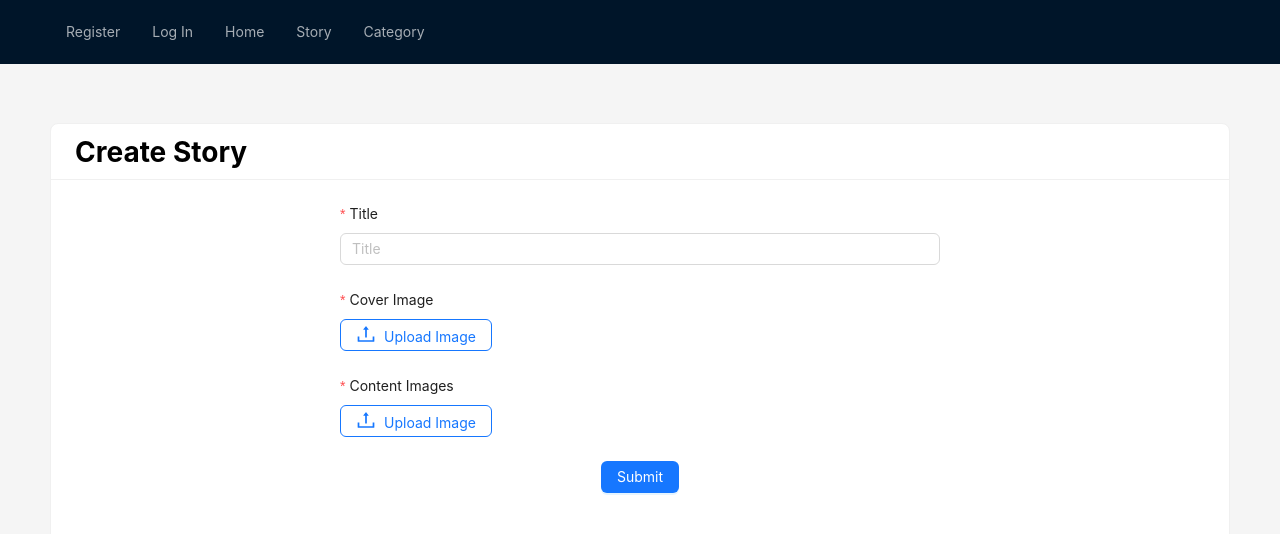
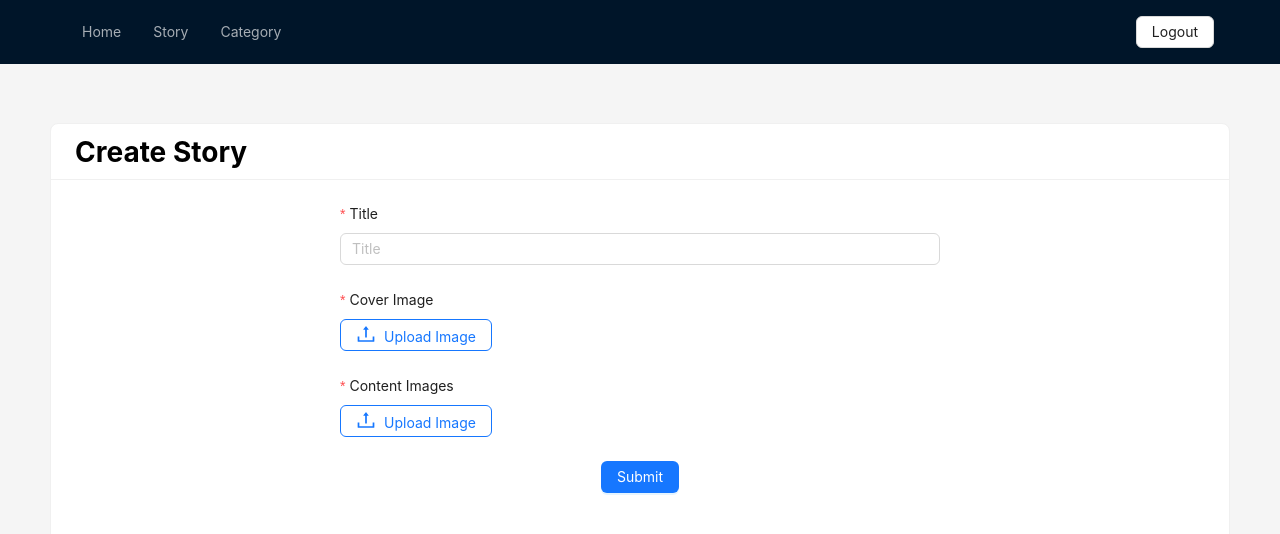
Before and after one commit to KazimAbusnaimeh/admin-panel-stg, a Vue app: page /story-form in a window 1280 px wide. Shown: the top 534 px of the page. Built offline with nearby package versions, Linux system fonts and the light colour scheme; sample sign-in values are in the browser's storage.

Commit message:
update the auth and the header

```diff
--- a/src/App.vue
+++ b/src/App.vue
@@ -2,7 +2,13 @@
   <div>
     <a-layout>
       <a-layout-header class="header">
-        <a-menu theme="dark" mode="horizontal" :selectedKeys="[path]">
+        <div class="header-content" v-if="user">
+          <a-menu
+            theme="dark"
+            mode="horizontal"
+            :selectedKeys="[path]"
+            class="menu"
+          >
             <a-menu-item
               v-for="route in routes"
               :key="route.path"
@@ -13,6 +19,10 @@
               </router-link>
             </a-menu-item>
           </a-menu>
+          <a-button @click="handleLogout" class="logout-button"
+            >Logout</a-button
+          >
+        </div>
       </a-layout-header>
       <a-layout-content class="content-layout">
         <RouterView />
@@ -26,6 +36,7 @@ import { routes } from "./router";
 export default {
   data() {
     return {
+      user: this.$store.getters.getUser,
       path: this.$route.path,
       routes: routes.filter((item) => item?.showInHeader),
     };
@@ -34,9 +45,14 @@ export default {
     selectedTab(path) {
       return this.$route.path === path ? "ant-menu-item-selected" : "";
     },
+    handleLogout() {
+      // Implement the logout functionality
+      this.$store.dispatch("LogOut");
+    },
   },
   watch: {
     "$route.path"(newPath) {
+      this.user = this.$store.getters.getUser;
       this.path = newPath;
     },
   },
@@ -44,9 +60,36 @@ export default {
 </script>
 
 <style scoped>
+.header {
+  display: flex;
+  justify-content: space-between;
+  align-items: center;
+  background: #001529;
+  padding: 0 16px;
+}
+
+.header-content {
+  display: flex;
+  align-items: center;
+  flex: 1;
+  padding: 0 50px;
+  @media (max-width: 600px) {
+    padding: 0 0px;
+  }
+}
+
+.menu {
+  flex: 1;
+}
+
+.logout-button {
+  margin-left: auto;
+}
+
 .content-layout {
   padding: 0 50px;
 }
+
 @media (max-width: 600px) {
   .content-layout {
     padding: 0 10px;
--- a/src/core/service/ApiService.js
+++ b/src/core/service/ApiService.js
@@ -24,8 +24,28 @@ class ApiService {
         return Promise.reject(error);
       }
     );
+    let lastNotificationTime = 0;
+    const notificationInterval = 2000;
     ApiService.vueInstance.axios.interceptors.response.use(
-      (response) => {
+      async (response) => {
+        if (
+          store.getters.getUser == null &&
+          router.currentRoute._value.path !== "/log-in" &&
+          router.currentRoute._value.path !== "/register"
+        ) {
+          const currentTime = Date.now();
+          if (currentTime - lastNotificationTime > notificationInterval) {
+            lastNotificationTime = currentTime;
+            await Swal.fire({
+              title: "Session Expired!",
+              icon: "warning",
+              showConfirmButton: false,
+              timer: 2000,
+            }).then(async () => {
+              await store.dispatch("LogOut");
+            });
+          }
+        }
         return response;
       },
       (error) => {
@@ -36,8 +56,7 @@ class ApiService {
             showConfirmButton: false,
             timer: 2000,
           }).then(() => {
-            router.push("sign-in");
-            store.dispatch("logout");
+            store.dispatch("LogOut");
           });
         } else {
           return Promise.reject(error);
--- a/src/router/index.js
+++ b/src/router/index.js
@@ -1,16 +1,17 @@
+import store from "@/store";
 import { createRouter, createWebHistory } from "vue-router";
 
 export const routes = [
   {
     path: "/register",
     name: "register",
-    showInHeader: true,
+    showInHeader: false,
     component: () => import("../views/Register.vue"),
   },
   {
     path: "/log-in",
     name: "log in",
-    showInHeader: true,
+    showInHeader: false,
     component: () => import("../views/LogIn.vue"),
   },
   {
@@ -45,8 +46,13 @@ const router = createRouter({
 });
 
 router.beforeEach((to, from, next) => {
+  let user = store.getters.getUser;
   if (to.fullPath == "/") {
-    next("/register");
+    next("/log-in");
+  } else if (to.fullPath == "/log-in" && user) {
+    next("/home");
+  } else if (to.fullPath == "/register" && user) {
+    next("/home");
   } else {
     next();
   }
--- a/src/store/modules/Auth.js
+++ b/src/store/modules/Auth.js
@@ -5,14 +5,18 @@ export default {
   state: {
     user: JSON.parse(localStorage.getItem("user")) || null,
     error: null,
+    loggedOutStatus: false,
   },
   mutations: {
     setUser(state, user) {
       state.user = user;
       localStorage.setItem("user", user);
     },
+    setLoggedOutStatus(state, payload) {
+      state.loggedOutStatus = payload;
+    },
     destroyUser() {
-      localStorage.removeItem("user");
+      if (localStorage.getItem("user")) localStorage.removeItem("user");
     },
     setError(
       state,
@@ -32,6 +36,9 @@ export default {
     },
     getError(state) {
       return state.error;
+    },
+    getLoggedOutStatus(state) {
+      return state.loggedOutStatus;
     },
   },
   actions: {
@@ -62,8 +69,13 @@ export default {
       }
     },
     LogOut({ commit }) {
+      commit("setLoggedOutStatus", true);
       commit("setUser", null);
-      commit("setError", null);
+      try {
+        commit("setError", null);
+      } catch (err) {
+        console.log(err);
+      }
       commit("destroyUser");
       router.push("/log-in");
     },
--- a/src/views/LogIn.vue
+++ b/src/views/LogIn.vue
@@ -71,6 +71,10 @@ export default {
     async handleSubmitSuccess() {
       this.submitLoading = true;
       await this.$store.dispatch("logIn", this.form);
+      let error = this.$store.getters.getError;
+      if (!error) {
+        this.$router.push("/home");
+      }
       this.submitLoading = false;
     },
     async FormError() {},
--- a/src/views/Register.vue
+++ b/src/views/Register.vue
@@ -206,6 +206,7 @@ export default {
       if (error) {
         this.submitLoading = false;
       } else {
+        this.$router.push("/home");
         this.submitLoading = false;
       }
     },
--- a/src/views/category/CategoryTable.vue
+++ b/src/views/category/CategoryTable.vue
@@ -18,7 +18,7 @@
               (dispatchMethod = 'createCategory')
           "
         >
-          Create Category
+          Add Category
         </a-button>
       </div></template
     >
```
Lines whose indentation alone changed are shown as unchanged.
